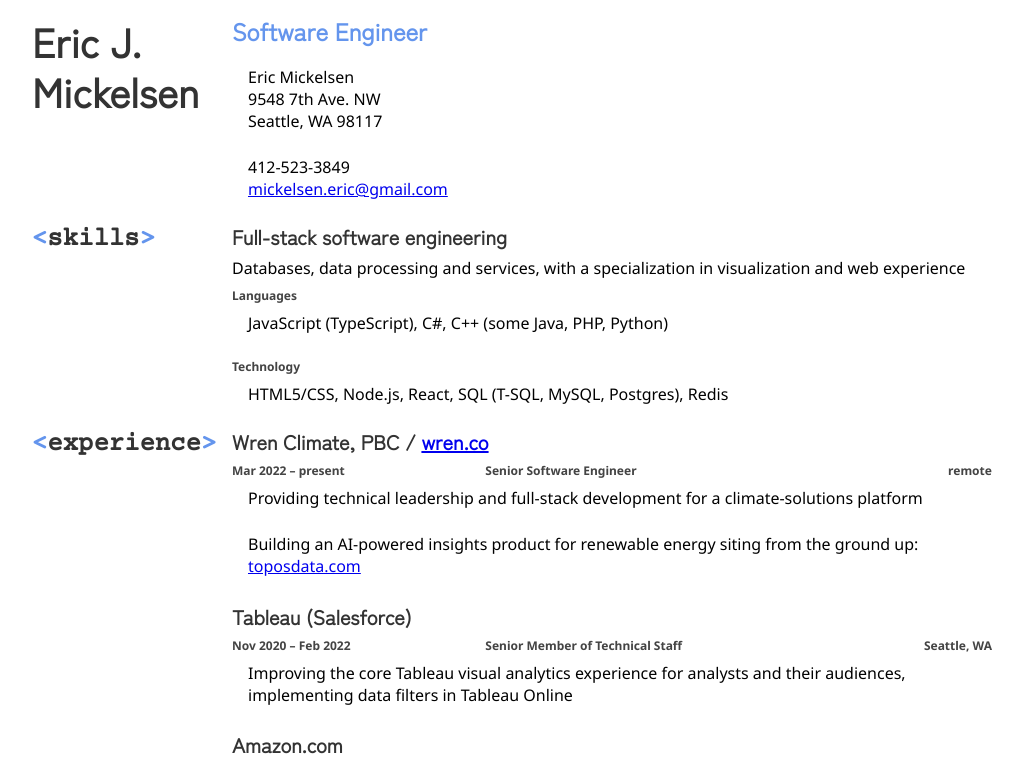
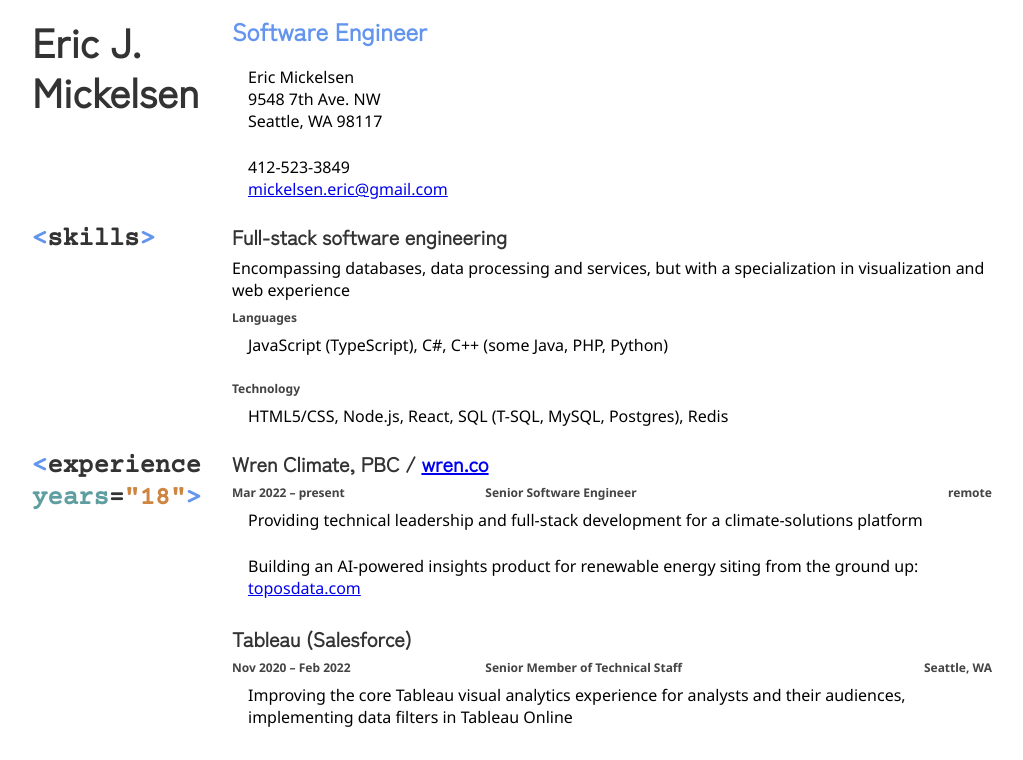
Before and after one commit to ericmick/ericmick.github.io, a plain HTML site: page resume.html in a window 1280 px wide. Shown: the top 760 px of the page, without its empty margins (128-1151 px from the left). Drawn offline with nearby package versions, Linux system fonts and the light colour scheme.

Commit message:
Update resume, add years

```diff
--- a/resume.html
+++ b/resume.html
@@ -112,7 +112,8 @@
   </header>
   <section>
     <h4>Full-stack software engineering</h4>
-    Databases, data processing and services, with a specialization in visualization and web
+    Encompassing databases, data processing and services, but with a specialization in visualization
+    and web
     experience
     <h5>Languages</h5>
     <p>JavaScript (TypeScript), C#, C++ (some Java, PHP, Python)</p>
@@ -120,7 +121,8 @@
     <p>HTML5/CSS, Node.js, React, SQL (T-SQL, MySQL, Postgres), Redis</p>
   </section>
   <header>
-    <h3>experience</h3>
+    <h3>experience<br /><span style="color:cadetblue">years</span>=<span
+        style="color:peru">"18"</span></h3>
   </header>
   <section>
     <h4>Wren Climate, PBC / <a href="https://wren.co">wren.co</a></h4>
```
